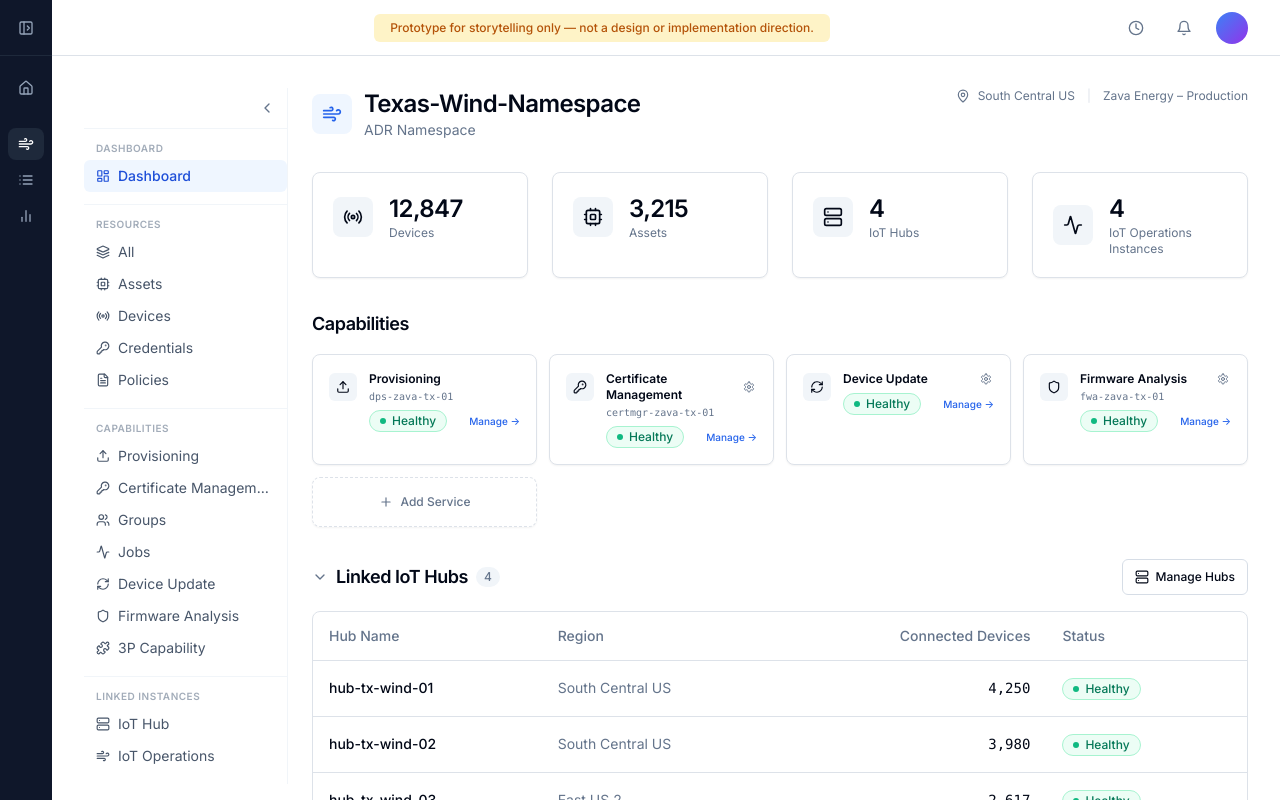
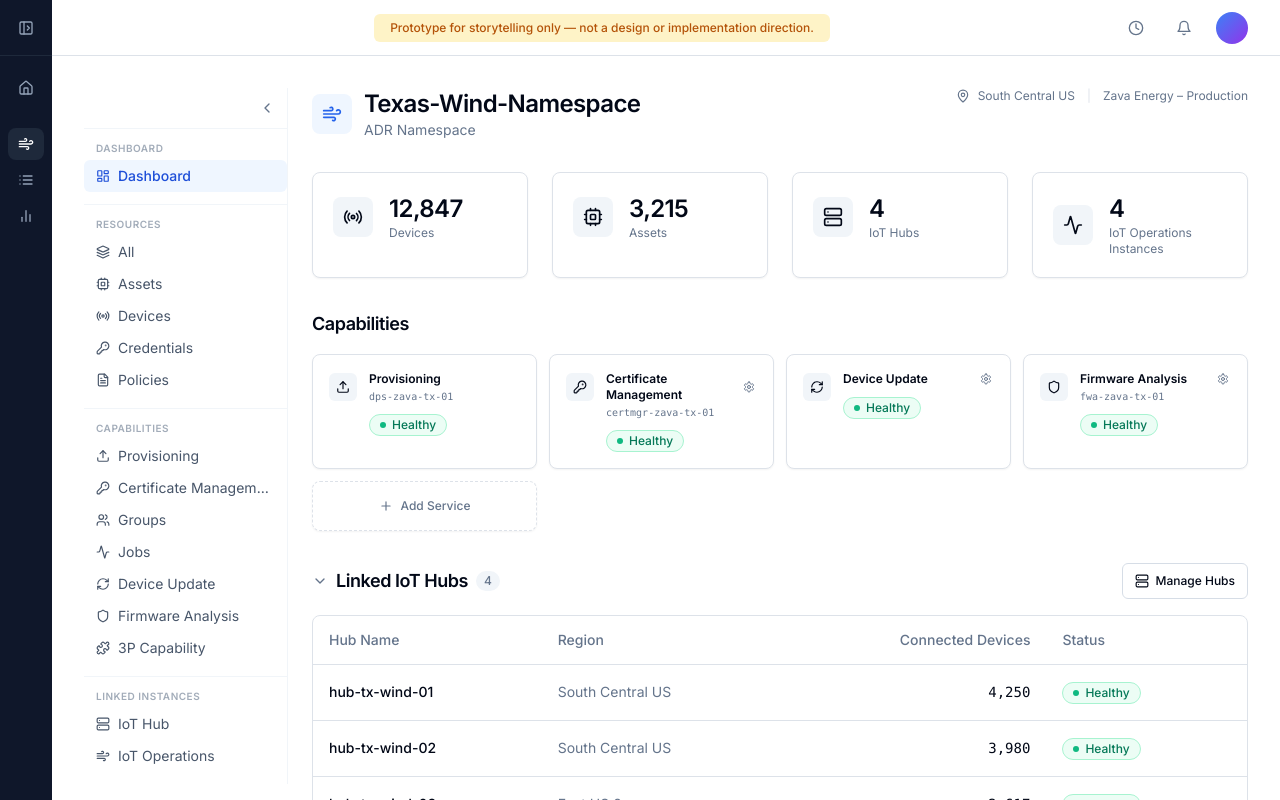
Before and after one commit to dimatx/dimatokar-ui-prototyping-microsoft, a React (Vite) app: page /adr-namespace in a window 1280 px wide. Built offline with nearby package versions, Linux system fonts and the light colour scheme.

Commit message:
Make capability cards clickable; remove Manage button

```diff
--- a/src/workflows/adr-namespace/Page.tsx
+++ b/src/workflows/adr-namespace/Page.tsx
@@ -702,7 +702,11 @@ export default function AdrNamespacePage() {
             }
             const navId = SVC_NAV_ID[svc.name]
             return (
-            <Card key={svc.name} className="shadow-sm relative">
+            <Card
+              key={svc.name}
+              className={`shadow-sm relative ${navId ? 'cursor-pointer hover:border-slate-300 hover:shadow-md transition-all' : ''}`}
+              onClick={() => { if (navId) navigateTo(navId) }}
+            >
               <CardContent className="flex items-start gap-3 p-4">
                 <div className="flex h-7 w-7 shrink-0 items-center justify-center rounded-md bg-muted mt-0.5">
                   <svc.icon className="h-3.5 w-3.5 text-foreground" />
@@ -712,7 +716,7 @@ export default function AdrNamespacePage() {
                     <p className="text-xs font-semibold">{svc.name}</p>
                     {svc.configurable && (
                       <button
-                        onClick={() => { setSvcConfigTarget(svc); setDisableConfirmText(''); setEnableInstanceName(INSTANCE_NAME_OPTIONS[svc.name]?.[0] ?? '') }}
+                        onClick={(e) => { e.stopPropagation(); setSvcConfigTarget(svc); setDisableConfirmText(''); setEnableInstanceName(INSTANCE_NAME_OPTIONS[svc.name]?.[0] ?? '') }}
                         className="rounded-md p-0.5 text-muted-foreground hover:text-foreground hover:bg-muted/50 transition-colors"
                         title={`Configure ${svc.name}`}
                       >
@@ -723,16 +727,8 @@ export default function AdrNamespacePage() {
                   {svc.instanceName && (
                     <p className="text-[10px] font-mono text-muted-foreground mt-0.5 truncate">{svc.instanceName}</p>
                   )}
-                  <div className="mt-1.5 flex items-center justify-between">
+                  <div className="mt-1.5">
                     <StatusBadge status={svc.status} />
-                    {navId && (
-                      <button
-                        onClick={() => navigateTo(navId)}
-                        className="text-[10px] font-medium text-blue-600 hover:text-blue-800 hover:underline transition-colors"
-                      >
-                        Manage →
-                      </button>
-                    )}
                   </div>
                 </div>
               </CardContent>
```
